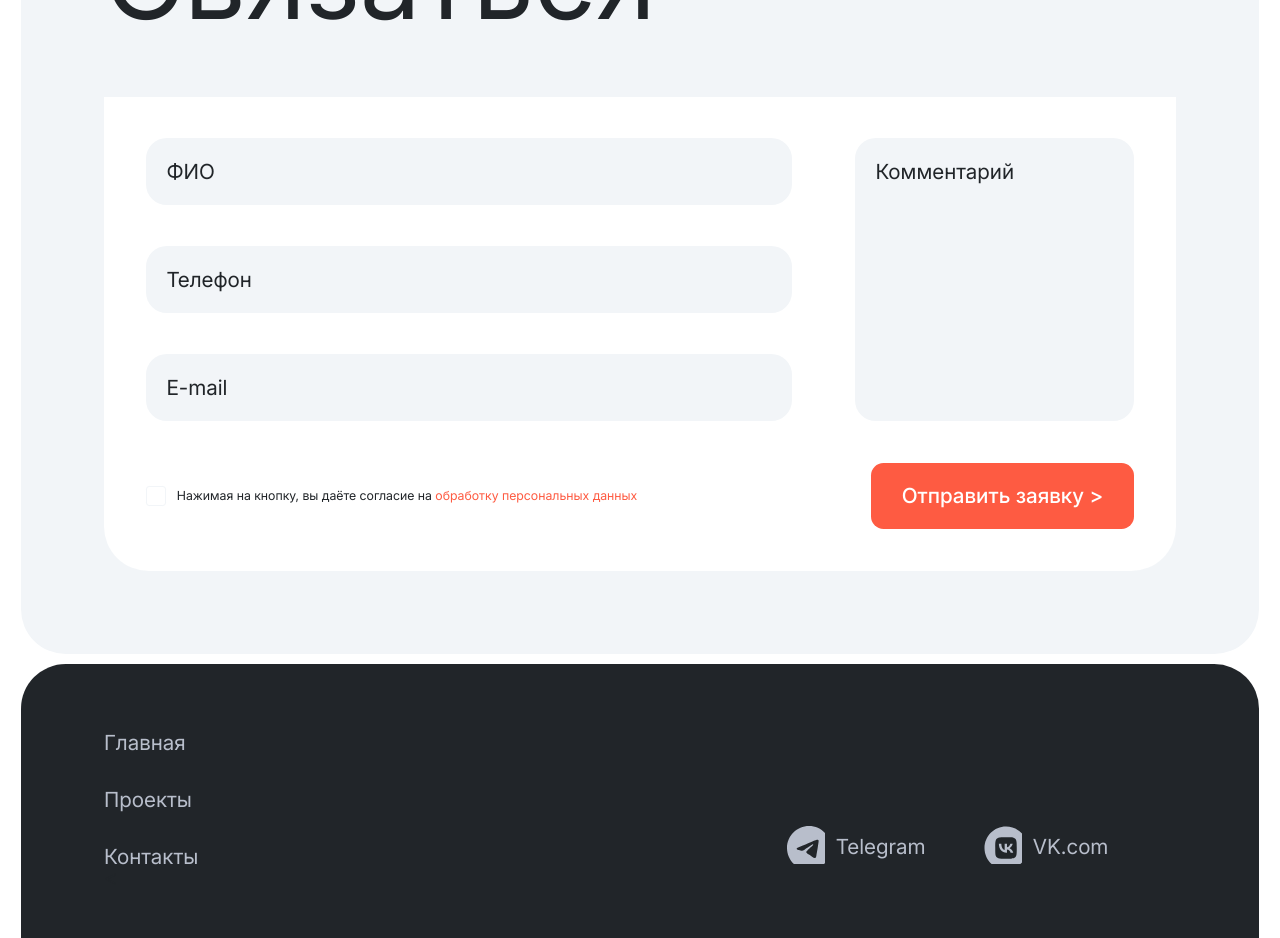
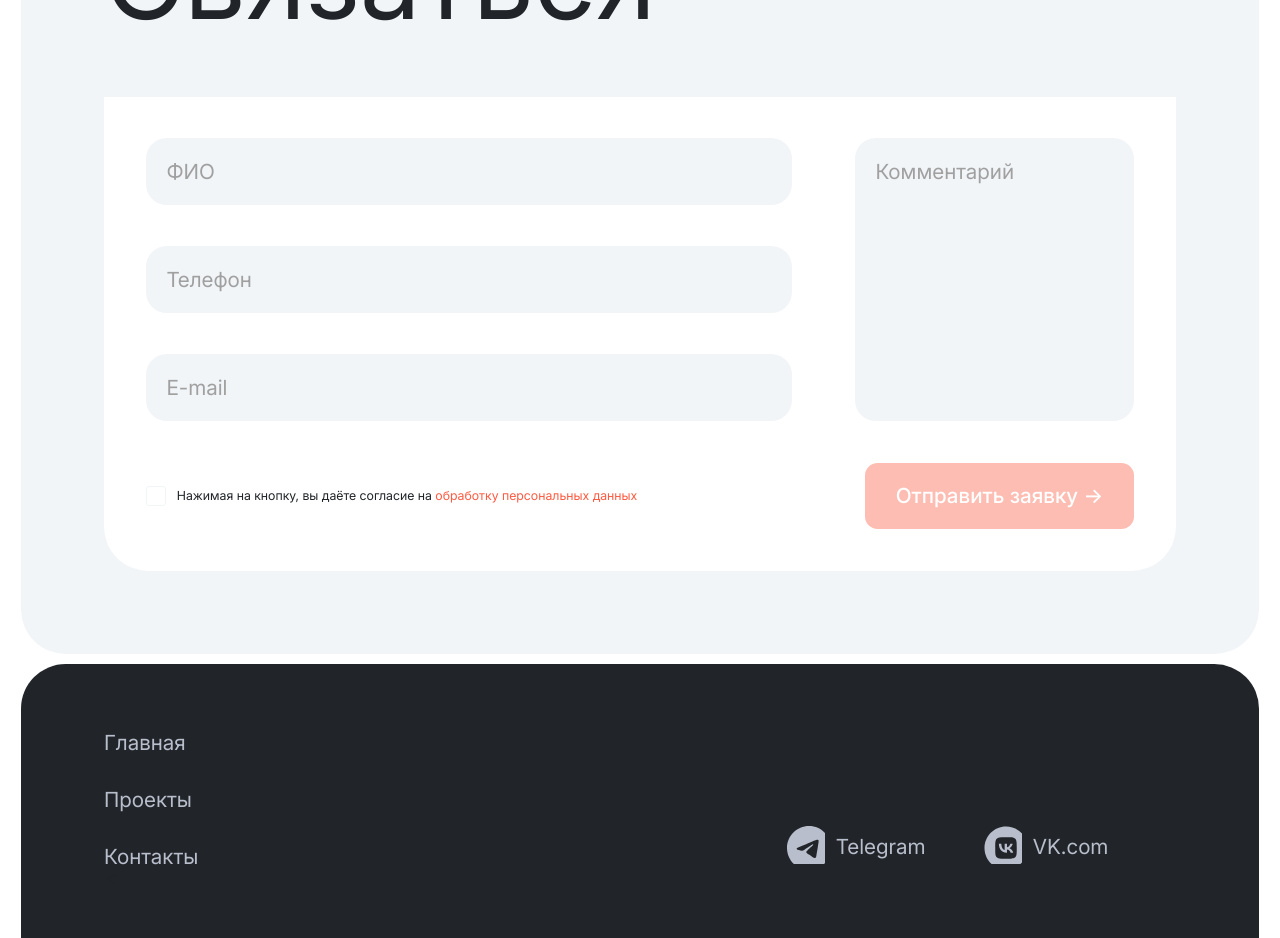
Before and after one commit to Zhiga-noff/dasha-portfolio, an Angular app: page / in a window 1280 px wide. Shown: the part 5860-6798 px from the top of the page. Built offline with nearby package versions, Linux system fonts and the light colour scheme.

Commit message:
Вроде настроил форму

```diff
--- a/src/app/shared/components/form/form.component.html
+++ b/src/app/shared/components/form/form.component.html
@@ -1,18 +1,22 @@
 <article class="form border">
   <h2 class="form__title">Связаться</h2>
-  <form action="#" class="form__form border">
+  <form action="#" class="form__form border" [formGroup]="form" (ngSubmit)="submit()">
     <div class="form__row">
       <div class="form__left-info">
-        <input type="text" name="name" placeholder="ФИО" class="form__input"/>
-        <input type="tel" name="phone" placeholder="Телефон" class="form__input"/>
-        <input type="email" name="email" placeholder="E-mail" class="form__input"/>
+        <input type="text" name="name" placeholder="ФИО" class="form__input" formControlName="name"
+               [ngClass]="{invalid: form.get('name').touched && form.get('name').invalid}"/>
+        <input type="tel" name="phone" placeholder="Телефон" class="form__input" formControlName="phone"
+               (input)="formatPhoneNumber()"
+               [ngClass]="{invalid: form.get('phone').touched && form.get('phone').invalid}"/>
+        <input type="email" name="email" placeholder="E-mail" class="form__input" formControlName="email"
+               [ngClass]="{invalid: form.get('email').touched && form.get('email').invalid}"/>
       </div>
-      <textarea placeholder="Комментарий" class="form__text"></textarea>
+      <textarea placeholder="Комментарий" class="form__text" formControlName="comments"></textarea>
     </div>
     <div class="form__row">
       <div class="form__personal-data">
         <input type="checkbox" name="" id="personal-data"/>
-        <label for="personal-data">
+        <label for="personal-data" (click)="setApprove()">
         <span>
           Нажимая на кнопку, вы даёте согласие на
           <a href="">обработку персональных данных</a>
@@ -20,7 +24,7 @@
         </label>
       </div>
 
-      <button class="form__btn btn">Отправить заявку <span>></span></button>
+      <button class="form__btn btn" [disabled]="form.invalid || !approval">Отправить заявку <span> → </span></button>
     </div>
 
   </form>
--- a/src/app/shared/components/form/form.component.scss
+++ b/src/app/shared/components/form/form.component.scss
@@ -54,7 +54,12 @@
 
     &::placeholder {
       font-size: 1rem;
-      color: $text;
+      color: #a0a0a0;
+    }
+
+    &.invalid {
+      border: 1px solid #FF7575;
+      box-shadow: 0 0px 20px 0px rgba(255, 117, 117, .5);
     }
   }
 
@@ -73,8 +78,9 @@
 
     &::placeholder {
       font-size: 1rem;
-      color: $text;
+      color: #a0a0a0;
     }
+
 
   }
 
@@ -134,5 +140,14 @@
 
   // .form__btn
   &__btn {
+
+    &:disabled {
+      opacity: .4;
+      cursor: auto;
+
+      &:hover {
+        background-color: $btn;
+      }
+    }
   }
 }
--- a/src/app/shared/components/form/form.component.ts
+++ b/src/app/shared/components/form/form.component.ts
@@ -1,10 +1,78 @@
-import { Component } from '@angular/core';
+import { Component, OnInit } from '@angular/core';
+import { FormControl, FormGroup, Validators } from '@angular/forms';
+
+interface IFormFields {
+  name: FormControl;
+  phone: FormControl;
+  email: FormControl;
+  comments?: FormControl;
+}
 
 @Component({
   selector: 'z-form',
   templateUrl: './form.component.html',
-  styleUrl: './form.component.scss'
+  styleUrl: './form.component.scss',
 })
-export class FormComponent {
+export class FormComponent implements OnInit {
+  protected form: FormGroup;
+  protected approval: boolean = false;
 
+  ngOnInit(): void {
+    this.form = new FormGroup<IFormFields>({
+      name: new FormControl(null, Validators.required),
+      phone: new FormControl(null, Validators.required),
+      email: new FormControl(null, [Validators.required, Validators.email]),
+      comments: new FormControl(null),
+    });
+  }
+
+  formatPhoneNumber() {
+    let phoneNumber = this.form.get('phone').value;
+    phoneNumber = phoneNumber.replace(/\D/g, ''); // Удалить все символы, кроме цифр
+
+    if (phoneNumber.length >= 1 && phoneNumber.charAt(0) !== '7') {
+      phoneNumber = '7' + phoneNumber; // Добавить единицу, если номер не начинается с 7
+    }
+
+    phoneNumber = phoneNumber.slice(0, 11); // Ограничить длину номера до 11 символов
+
+    phoneNumber =
+      '+7 (' +
+      phoneNumber.slice(1, 4) +
+      ') ' +
+      phoneNumber.slice(4, 7) +
+      ' - ' +
+      phoneNumber.slice(7, 9) +
+      ' - ' +
+      phoneNumber.slice(9, 11);
+
+    this.form.get('phone').setValue(phoneNumber, { emitEvent: false });
+  }
+
+  setApprove() {
+    this.approval = !this.approval;
+  }
+
+  async submit() {
+    let formData = new FormData();
+    formData.append('name', this.form.value.name);
+    formData.append('phone', this.form.value.phone);
+    formData.append('email', this.form.value.email);
+    formData.append('comments', this.form.value.comments);
+
+    let response = await fetch('sendmail.php', {
+      method: 'POST',
+      body: formData,
+    });
+    console.log(this.form.value);
+    if (!response.ok) {
+      // this.form.reset();
+      // this.popup.successfulResult = true;
+      // setTimeout(() => {
+      //   this.popup.setOff();
+      // }, 10000);
+    }
+
+    console.log(response);
+  }
 }
```
Also changed, not shown: 1 other file (tests, documents, lock files or other folders).
